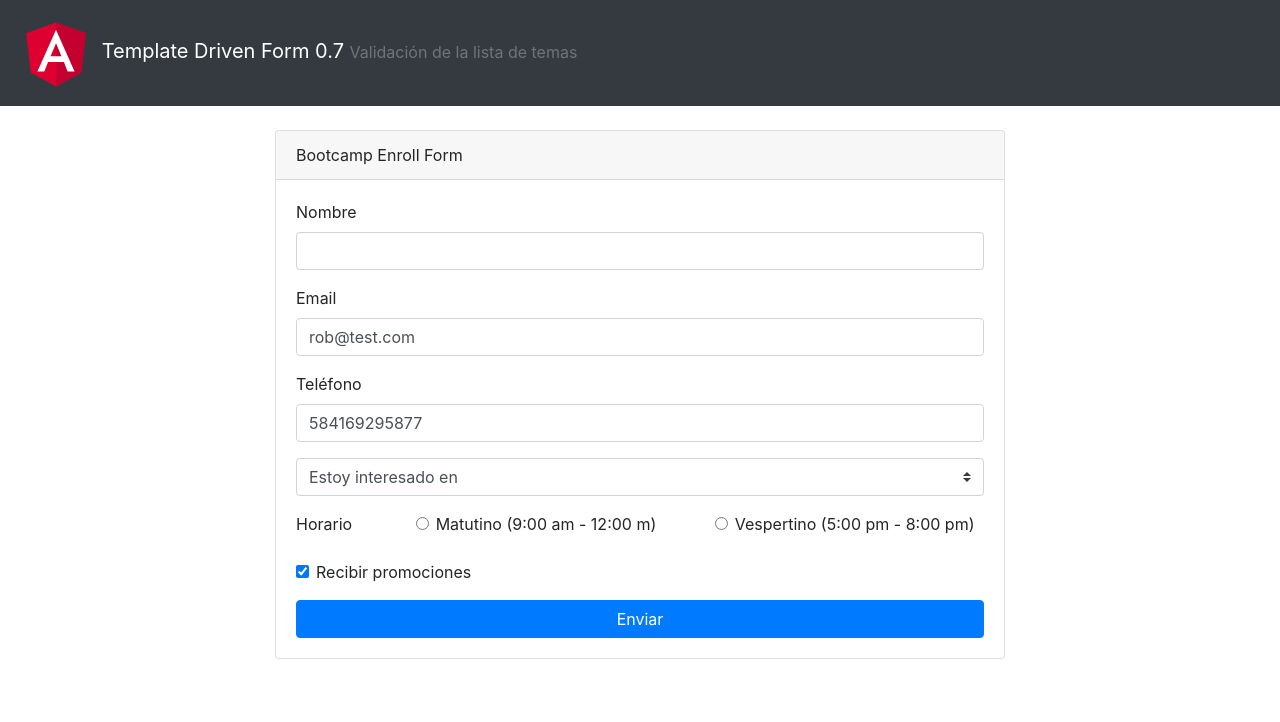
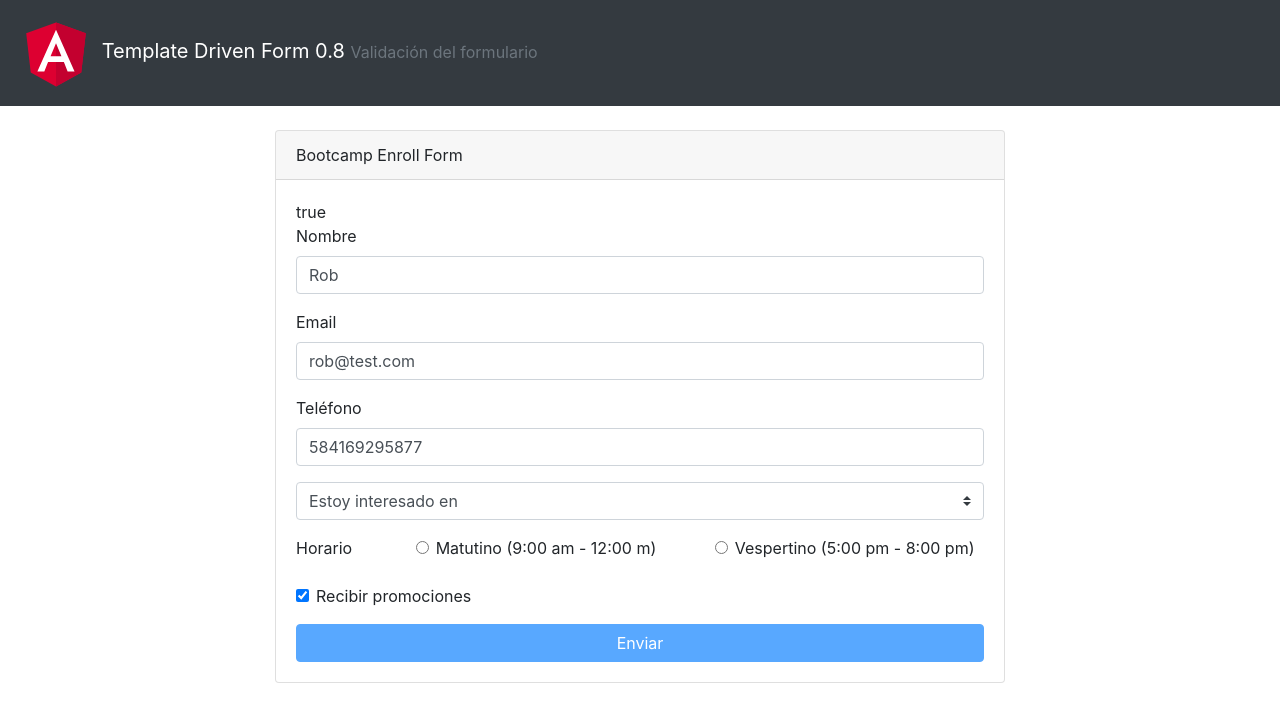
Before and after one commit to juliolpj/angular-form-01, an Angular app: page / in a window 1280 px wide. Shown: the top 722 px of the page. Built offline with nearby package versions, Linux system fonts and the light colour scheme.

Commit message:
0.8 Validación del formulario

```diff
--- a/src/app/app.component.html
+++ b/src/app/app.component.html
@@ -18,7 +18,7 @@
 
         <div class="card-body">
           <form #userForm="ngForm">
-
+            {{ userForm.form.valid }}
             <div class="form-group">
               <label for="">Nombre</label>
               <input
@@ -87,7 +87,7 @@
               <label for="" class="form-check-label">Recibir promociones</label>
             </div>
 
-            <button class="btn btn-primary btn-block">
+            <button [disabled]="userForm.form.invalid || temaTieneError" class="btn btn-primary btn-block">
               Enviar
             </button>
           </form>
--- a/src/app/app.component.ts
+++ b/src/app/app.component.ts
@@ -7,11 +7,11 @@ import { User } from './user';
   styleUrls: ['./app.component.css']
 })
 export class AppComponent {
-  systemTitle = 'Template Driven Form 0.7';
-  systemDescrip = 'Validación de la lista de temas';
+  systemTitle = 'Template Driven Form 0.8';
+  systemDescrip = 'Validación del formulario';
   temas = ['Angular', 'React', 'VueJs'];
   temaTieneError = true;
-  userModel = new User('', 'rob@test.com', 584169295877, 'default', 'mañana', true);
+  userModel = new User('Rob', 'rob@test.com', 584169295877, 'default', 'mañana', true);
 
   validarTema(value) {
     if (value === 'default') {
```
Also changed, not shown: 1 other file (tests, documents, lock files or other folders).
